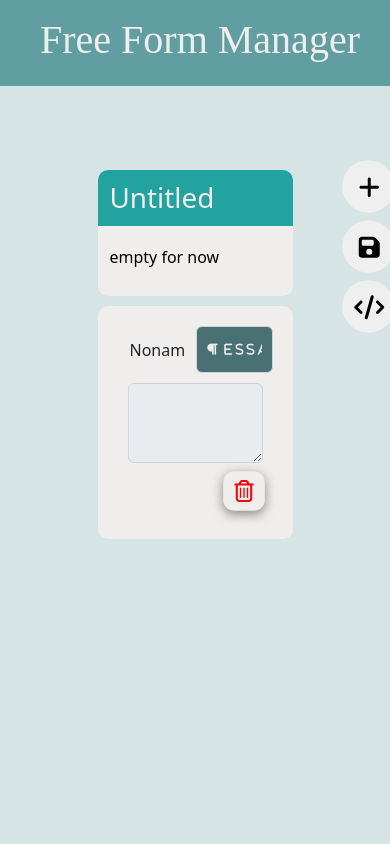
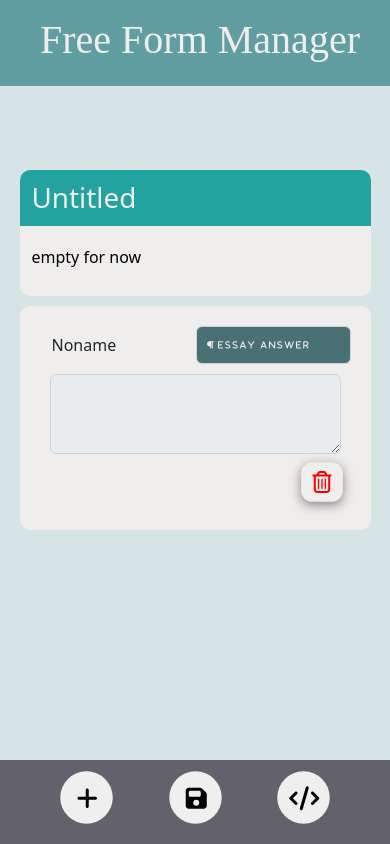
Before and after one commit to Ofahmy143/Free-Form-Manager, a React (Vite) app: page / in a window 390 px wide. Built offline with nearby package versions, Linux system fonts and the light colour scheme; a web font is replaced by a local one.

Commit message:
Feat: Adjust mobile view

```diff
--- a/package.json
+++ b/package.json
@@ -8,6 +8,7 @@
     "predeploy": "npm run build",
     "deploy": "gh-pages -d dist",
     "build": "tsc && vite build",
+    "host": "vite --host",
     "preview": "vite preview"
   },
   "dependencies": {
--- a/src/components/creation-page/form-body/form-body.component.css
+++ b/src/components/creation-page/form-body/form-body.component.css
@@ -1,12 +1,30 @@
 .form-body{
     /* border: 1px solid black; */
-    width: 50%;
+    width: 60%;
     margin-top: 10vh;
     display: flex;
     flex-direction: column;
     gap: 10px;
     position: relative;
+    margin-bottom: 10vh;
 
+}
+
+@media screen and ( width < 1000px){
+    .form-body{
+        width: 90%;
+    }
+    .lowerFormbodySection.row{
+        flex-direction: row ;
+        justify-content: space-evenly;
+        width: 100%;
+        bottom: 0 !important;
+        top:90%;
+        background-color: rgb(51, 44, 57, 0.7);
+        padding:20px;
+        margin-right: -5vw;
+        position: Fixed;
+    }
 }
 
 .lowerFormbodySection{
@@ -15,7 +33,7 @@
     gap: 25px;
     position: absolute;
     top:20vh;
-    left: 90vw;
+    right: 5vw;
     position: fixed;
 
 }
@@ -25,4 +43,7 @@
     border-radius: 50% 50%;
     border: 0;
     transform: scale(1.5);
+    display: flex;
+    justify-content: center;
+    align-items: center;
 }
--- a/src/components/creation-page/form-body/form-body.component.tsx
+++ b/src/components/creation-page/form-body/form-body.component.tsx
@@ -73,7 +73,7 @@ function FormBody({form, setForm} : props) {
         OnQuestionChange = {setForm}
         />
       ))}
-      <section className='lowerFormbodySection'>
+      <section className='lowerFormbodySection row'>
       <button className='AddQuestionButton' onClick={handleAddQuestion}>
       <FontAwesomeIcon icon={faPlus} />
       </button>
--- a/src/components/creation-page/form-body/question/choice/choice.component.css
+++ b/src/components/creation-page/form-body/question/choice/choice.component.css
@@ -23,7 +23,14 @@
     /* border: 2px solid #bbb; */
     padding: 10px;
     background-color: inherit;
-
+}
+@media screen and (width < 800px) {
+    .Choice input[type="text"]{
+        width: 80%;
+    }
+    .faIcon{
+        transform: scale(1.4);
+    }
 
 }
 .Choice input[type="text"]:focus{
@@ -41,6 +48,7 @@
 .Choice input[type="radio"]{
     transform: scale(1.3);
 }
+
 
 
 .faIcon:hover{
--- a/src/components/creation-page/form-body/question/question.component.css
+++ b/src/components/creation-page/form-body/question/question.component.css
@@ -10,7 +10,11 @@
     border-radius: 10px;
 
 }
-
+@media screen and (width < 800px) {
+    .Question{
+        font-size: 0.65em;
+    }
+}
 .upperQuestionSection{
     display: flex;
 }
```
